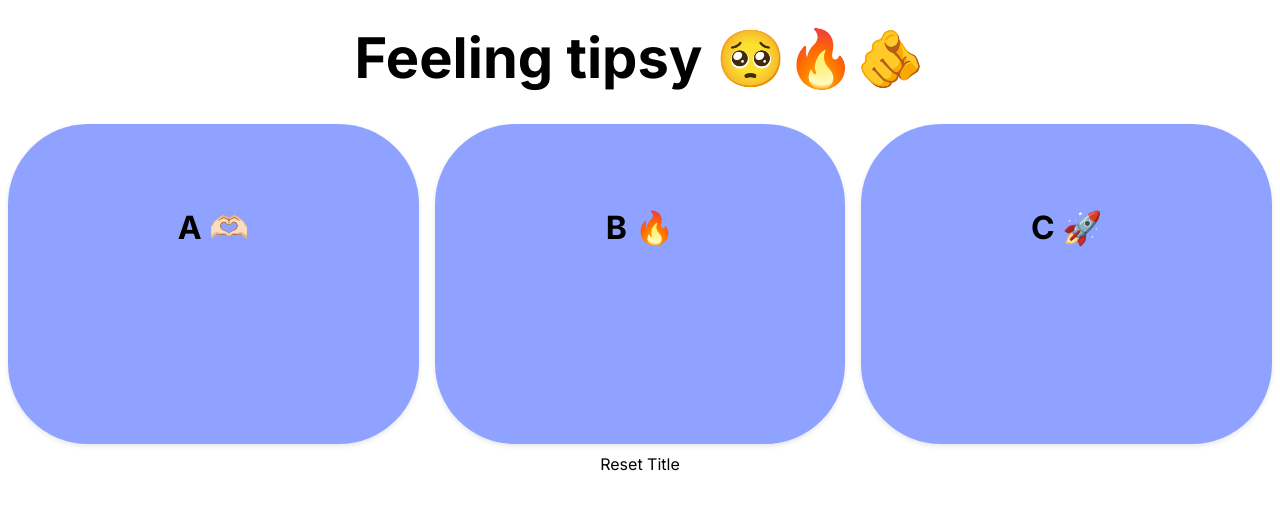
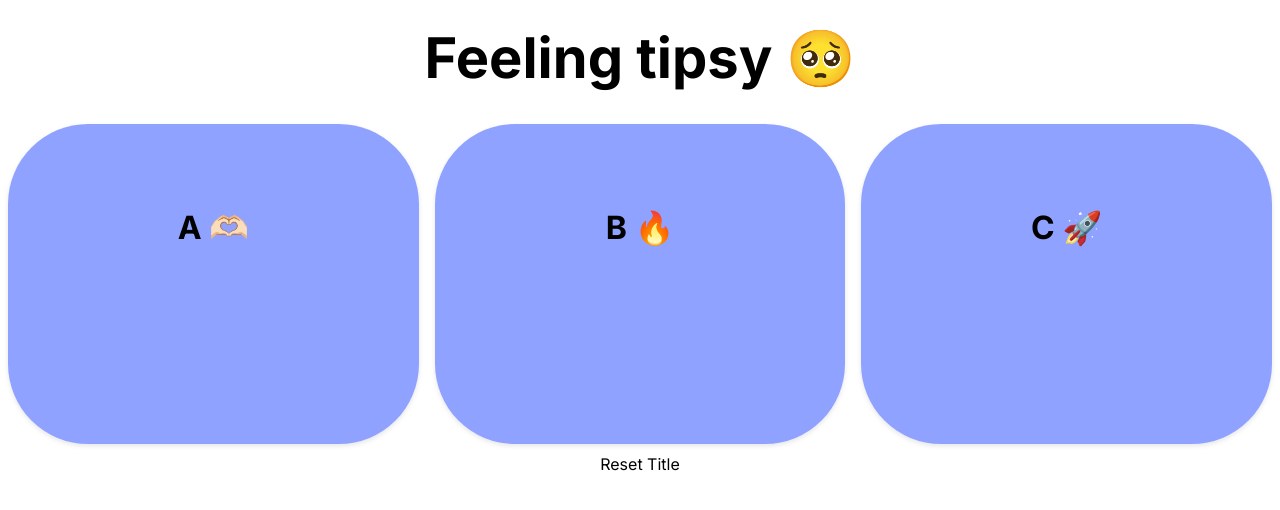
Before and after one commit to datlife/tipme, a Next.js app: page / in a window 1280 px wide. Shown: the top 510 px of the page. Built offline with nearby package versions, Linux system fonts and the light colour scheme.

Commit message:
Test change

```diff
--- a/src/app/page.tsx
+++ b/src/app/page.tsx
@@ -13,7 +13,7 @@ interface Option {
 const FeelingGood: React.FC = () => {
 
   const DEFAULT_TEXT = {
-    Title: "Feeling tipsy 🥺🔥🫵"
+    Title: "Feeling tipsy 🥺"
   }
   const [selectedOption, setSelectedOption] = useState<Option["id"] | null>(
     null
```
